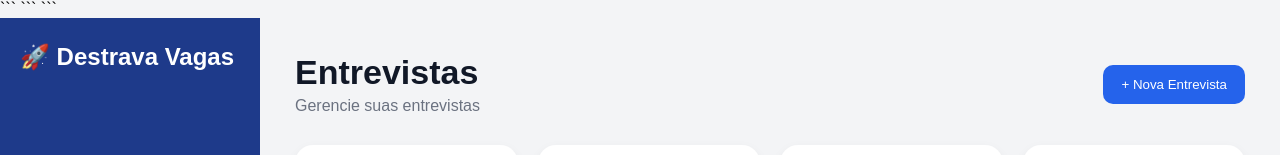
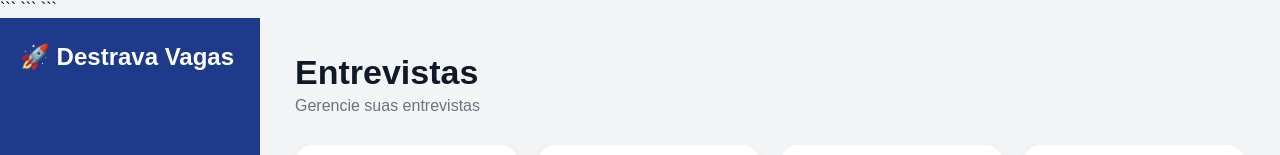
Before and after one commit to BrunaBaia/Full-Stack-Descomplica-Vagas, a plain HTML site: page Frontend/entrevistas.html in a window 1280 px wide. Shown: the top 155 px of the page. Drawn offline with Linux system fonts and the light colour scheme; no server answers; sample sign-in values are in the browser's storage.

Commit message:
Atualizações

````diff
--- a/Frontend/entrevistas.html
+++ b/Frontend/entrevistas.html
@@ -65,9 +65,6 @@
                     <p>Gerencie suas entrevistas</p>
                 </div>
 
-                <button class="btn-add">
-                    + Nova Entrevista
-                </button>
 
             </header>
 
@@ -186,7 +183,6 @@
         carregarEntrevistas();
 
     </script>
-    ```
 
 </body>
 
````
Also changed, not shown: Frontend/detalhesdaentrevista.html (renamed from Frontend/detalhesdaentrevistas.html).
